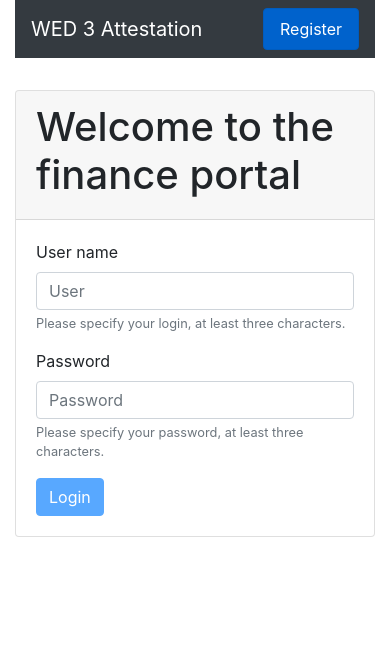
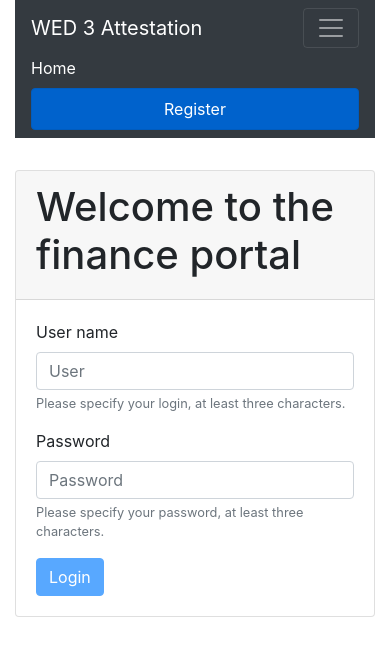
Before and after one commit to gubelli/HSR_WED3_Angular, an Angular app: page /welcome in a window 390 px wide. Shown: the top 656 px of the page. Built offline with nearby package versions, Linux system fonts and the light colour scheme.

Commit message:
Fix navigation on mobile

```diff
--- a/angular.json
+++ b/angular.json
@@ -22,7 +22,8 @@
               "src/favicon.ico"
             ],
             "styles": [
-              "src/styles.scss"
+              "src/styles.scss",
+              "node_modules/bootstrap/dist/css/bootstrap.css"
             ],
             "scripts": []
           },
--- a/package.json
+++ b/package.json
@@ -22,6 +22,7 @@
     "@angular/platform-browser-dynamic": "6.0.3",
     "@angular/router": "6.0.3",
     "@ng-bootstrap/ng-bootstrap": "^2.0.0",
+    "bootstrap": "^4.1.1",
     "core-js": "^2.4.1",
     "ng2-validation": "^4.2.0",
     "rxjs": "^6.2.0",
--- a/src/app/auth/services/auth.service.ts
+++ b/src/app/auth/services/auth.service.ts
@@ -35,7 +35,7 @@ export class AuthService {
       } );
   }
 
-  public login(loginModel: LoginInfo):void {
+  public login(loginModel: LoginInfo): void {
     this.resource.login(loginModel).subscribe(
       (data: Credential) => {
         this.tokenStore.storedValue = data;
--- a/src/app/layout/layout.module.ts
+++ b/src/app/layout/layout.module.ts
@@ -3,6 +3,7 @@ import {OneColumnLayoutComponent} from './one-column.layout';
 import {NavigationComponent} from './navigation/navigation.component';
 import {CommonModule} from '@angular/common';
 import {RouterModule} from '@angular/router';
+import {NgbCollapseModule} from '@ng-bootstrap/ng-bootstrap';
 
 const EXPORTED_DECLARATIONS = [
   // Declarations (Components / Directives) which can be used outside the Module
@@ -20,7 +21,7 @@ const EXPORTS = [
 
 @NgModule({
   declarations: INTERNAL_DECLARATIONS,
-  imports: [ CommonModule, RouterModule],
+  imports: [ CommonModule, RouterModule, NgbCollapseModule],
   exports: EXPORTS,
   providers: [ ]
 })
--- a/src/app/layout/navigation/navigation.component.html
+++ b/src/app/layout/navigation/navigation.component.html
@@ -1,24 +1,24 @@
-
+<nav class="navbar navbar-expand-md navbar-dark bg-dark">
+  <span class="navbar-brand">WED 3 Attestation</span>
+  <button class="navbar-toggler d-lg-none" type="button" (click)="isCollapsed = !isCollapsed"
+          [attr.aria-expanded]="!isCollapsed" aria-controls="navbarDefault" aria-label="Toggle navigation">
+    <span class="navbar-toggler-icon"></span>
+  </button>
+  <div class="collapse navbar-collapse" id="navbarDefault" [ngbCollapse]="isCollapsed">
     <ng-container *ngTemplateOutlet="isAuthenticated? authenticated : notAuthenticated"></ng-container>
+  </div>
+</nav>
 
 <ng-template #notAuthenticated>
-  <nav class="navbar navbar-expand-md navbar-dark bg-dark">
-    <p class="navbar-brand">WED 3 Attestation</p>
-    <div class="collapse navbar-collapse">
   <ul class="navbar-nav mr-auto">
     <li class="nav-item">
       <a class="nav-link" routerLink="/welcome/" routerLinkActive="active">Home</a>
     </li>
   </ul>
-    </div>
   <a class="btn btn-primary nav-link active" routerLink="/welcome/register" routerLinkActive="active">Register</a>
-  </nav>
 </ng-template>
 
 <ng-template #authenticated>
-  <nav class="navbar navbar-expand-md navbar-dark bg-dark ">
-    <p class="navbar-brand">WED 3 Attestation</p>
-    <div class="collapse navbar-collapse">
   <ul class="navbar-nav mr-auto">
     <li class="nav-item">
       <a class="nav-link" routerLink="/dashboard/" routerLinkActive="active"
@@ -30,6 +30,4 @@
     </li>
   </ul>
   <a class="btn btn-primary nav-link active" (click)="logout()">Logout {{user.firstname}} {{user.lastname}}</a>
-    </div>
-  </nav>
 </ng-template>
--- a/src/app/layout/navigation/navigation.component.ts
+++ b/src/app/layout/navigation/navigation.component.ts
@@ -1,4 +1,4 @@
-import { Component, OnInit } from '@angular/core';
+import {Component, OnInit} from '@angular/core';
 import {AuthService} from '../../auth/services';
 import {Account} from '../../auth/models';
 import {NavigationService} from '../../core/services';
@@ -10,6 +10,7 @@ import {NavigationService} from '../../core/services';
 })
 export class NavigationComponent implements OnInit {
   isAuthenticated = false;
+  isCollapsed: true;
   user: Account;
 
   constructor(private authService: AuthService,
--- a/src/index.html
+++ b/src/index.html
@@ -7,7 +7,6 @@
 
   <meta name="viewport" content="width=device-width, initial-scale=1">
   <link rel="icon" type="image/x-icon" href="favicon.ico">
-  <link rel="stylesheet" href="https://maxcdn.bootstrapcdn.com/bootstrap/4.0.0/css/bootstrap.min.css" integrity="sha384-Gn5384xqQ1aoWXA+058RXPxPg6fy4IWvTNh0E263XmFcJlSAwiGgFAW/dAiS6JXm" crossorigin="anonymous">
 </head>
 <body>
 <app-root>Please wait while loading Finance Portal...</app-root>
```
Also changed, not shown: 1 other file (tests, documents, lock files or other folders). Lines whose indentation alone changed are shown as unchanged.
